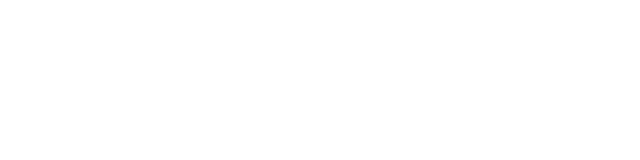
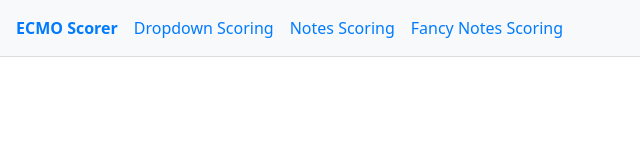
Before and after one commit to Ialzouby/ECMO-Scorer-AI, a React (Vite) app in the folder client/: page /ecmo/fancy-notes in a window 1280 px wide. Before the commit this address had no page. Shown: the top 160 px of the page, without its empty margins (0-640 px from the left). Built offline with nearby package versions, Linux system fonts and the light colour scheme; the HTML template or start-up script is replaced by a standard one.

Commit message:
Add navbar

```diff
--- a/client/src/App.jsx
+++ b/client/src/App.jsx
@@ -1,15 +1,23 @@
 import { Routes, Route } from 'react-router-dom';
 import DropdownScoring from './pages/DropdownScoring';
 import NotesScoring from './pages/NotesScoring';
+import FancyNotesScoring from './pages/FancyNotesScoring';
+import Navbar from './components/navbar';
 
 function App() {
   return (
+    <>
+      <Navbar />
+      <div style={{ marginTop: '4rem' }}>
         <Routes>
           <Route path="/" element={<div>🏠 ECMO Home</div>} />
           <Route path="/ecmo/dropdown" element={<DropdownScoring />} />
           <Route path="/ecmo/notes" element={<NotesScoring />} />
+          <Route path="/ecmo/fancy-notes" element={<FancyNotesScoring />} />
           <Route path="*" element={<div>404 - Not Found</div>} />
         </Routes>
+      </div>
+    </>
   );
 }
 
--- /dev/null
+++ b/client/src/components/navbar.css
@@ -0,0 +1,21 @@
+nav {
+    position: fixed;
+    top: 0;
+    left: 0;
+    width: 100%;
+    display: flex;
+    padding: 1rem;
+    background-color: #f8f9fa;
+    border-bottom: 1px solid #ddd;
+    z-index: 1000; /* Ensures the navbar stays above other elements */
+}
+
+nav a {
+    margin-right: 1rem;
+    text-decoration: none;
+    color: #007bff;
+}
+
+nav a:first-child {
+    font-weight: bold;
+}
--- /dev/null
+++ b/client/src/components/navbar.jsx
@@ -0,0 +1,33 @@
+import React from 'react';
+import { Link } from 'react-router-dom';
+import './navbar.css';
+
+function Navbar() {
+    return (
+        <nav>
+        <Link to="/">ECMO Scorer</Link>
+        <Link to="/ecmo/dropdown">Dropdown Scoring</Link>
+        <Link to="/ecmo/notes">Notes Scoring</Link>
+        <Link to="/ecmo/fancy-notes">Fancy Notes Scoring</Link>
+      </nav>
+    );
+  }
+
+export default Navbar;
+
+// return (
+//     <nav style={{ display: 'flex', padding: '1rem', backgroundColor: '#f8f9fa', borderBottom: '1px solid #ddd' }}>
+//       <Link to="/" style={{ marginRight: '1rem', fontWeight: 'bold', textDecoration: 'none', color: '#007bff' }}>
+//         ECMO Scorer
+//       </Link>
+//       <Link to="/ecmo/dropdown" style={{ marginRight: '1rem', textDecoration: 'none', color: '#007bff' }}>
+//         Dropdown Scoring
+//       </Link>
+//       <Link to="/ecmo/notes" style={{ marginRight: '1rem', textDecoration: 'none', color: '#007bff' }}>
+//         Notes Scoring
+//       </Link>
+//       <Link to="/ecmo/fancy-notes" style={{ textDecoration: 'none', color: '#007bff' }}>
+//         Fancy Notes Scoring
+//       </Link>
+//     </nav>
+//   );
```
Also changed, not shown: client/src/components/CenteredContainer.css (added, +13 -0 lines), client/src/components/CenteredContainer.jsx (added, +10 -0 lines), client/src/components/Title.jsx (added, +9 -0 lines). Lines whose indentation alone changed are shown as unchanged.
